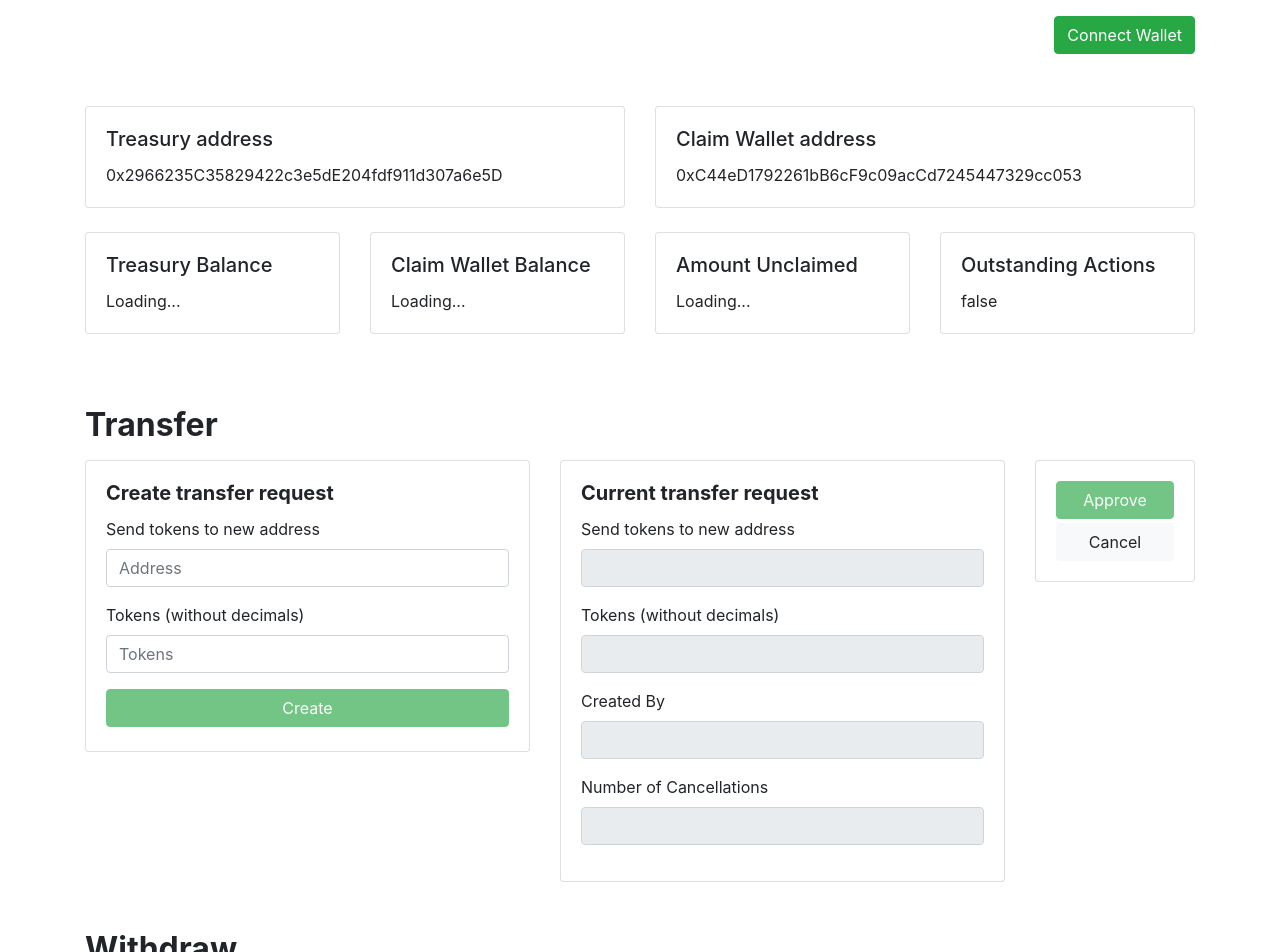
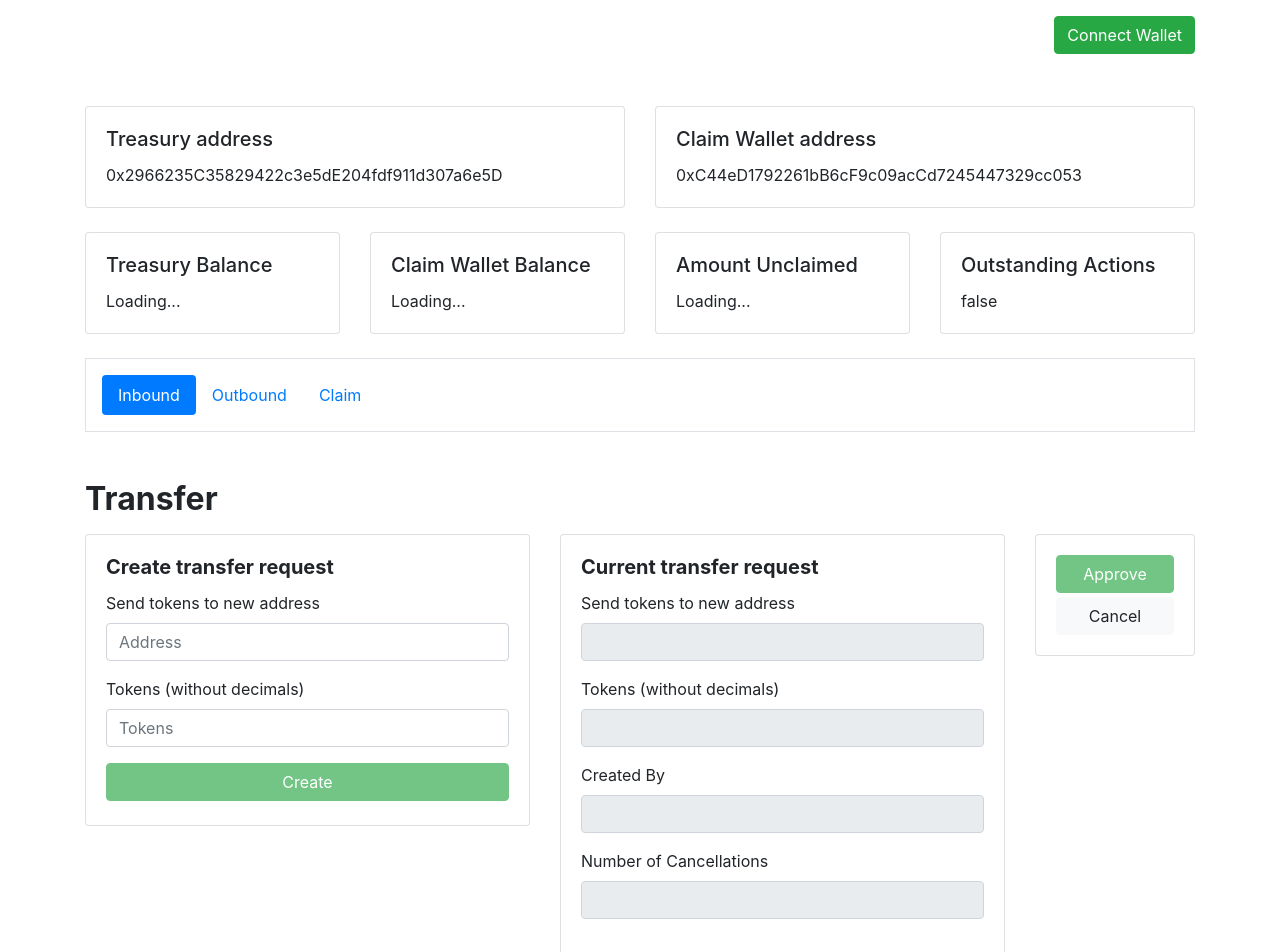
Before and after one commit to climax-solution/Blindangels-ADMIN, a React (Create React App) app in the folder interface/: page / in a window 1280 px wide. Shown: the top 952 px of the page. Built offline with nearby package versions, Linux system fonts and the light colour scheme.

Commit message:
update interface

```diff
--- a/interface/package.json
+++ b/interface/package.json
@@ -13,6 +13,7 @@
     "merkletreejs": "^0.2.32",
     "papaparse": "^5.3.2",
     "react": "^17.0.2",
+    "react-bootstrap": "^2.6.0",
     "react-dom": "^17.0.2",
     "react-notifications": "^1.7.2",
     "react-scripts": "4.0.3",
--- a/interface/src/assets/css/index.css
+++ b/interface/src/assets/css/index.css
@@ -98,3 +98,8 @@ fieldset[disabled] label.form-control {
 *.disabled {
     cursor: not-allowed;
 }
+
+.px-15 {
+    padding-left: 15px;
+    padding-right: 15px;
+}
--- a/interface/src/pages/Lawis.js
+++ b/interface/src/pages/Lawis.js
@@ -11,6 +11,7 @@ import ClaimHistory from './components/Claim/claimHistory';
 import { useAppContext } from '../context';
 import Week from './components/Week/week';
 import Freeze from './components/Freeze/freez';
+import { Nav, Tab } from 'react-bootstrap';
 
 const { treasuryAddress, claimAddress } = config;
 const Lawis = () => {
@@ -163,6 +164,22 @@ const Lawis = () => {
                 </div>
             </div>
 
+            <Tab.Container id="left-tabs-example" defaultActiveKey="inbound">
+                <div className='container'>
+                    <Nav variant="pills" className='border p-3'>
+                        <Nav.Item>
+                            <Nav.Link eventKey="inbound">Inbound</Nav.Link>
+                        </Nav.Item>
+                        <Nav.Item>
+                            <Nav.Link eventKey="outbound">Outbound</Nav.Link>
+                        </Nav.Item>
+                        <Nav.Item>
+                            <Nav.Link eventKey="third">Claim</Nav.Link>
+                        </Nav.Item>
+                    </Nav>
+                </div>
+                <Tab.Content>
+                    <Tab.Pane eventKey="inbound">
                         <CreateTransfer
                             tContract={tContract}
                             web3={web3}
@@ -176,7 +193,8 @@ const Lawis = () => {
                         <TransferHistory
                             web3={web3}
                         />
-
+                    </Tab.Pane>
+                    <Tab.Pane eventKey="outbound">
                         <div className="table-upload-wrapper mt-5">
 
                             <UploadClaim
@@ -193,6 +211,10 @@ const Lawis = () => {
 
                             <Freeze/>
                         </div>
+                    </Tab.Pane>
+                </Tab.Content>
+            </Tab.Container>
+
         </>
     )
 }
```
Also changed, not shown: 1 other file (tests, documents, lock files or other folders). Lines whose indentation alone changed are shown as unchanged.
